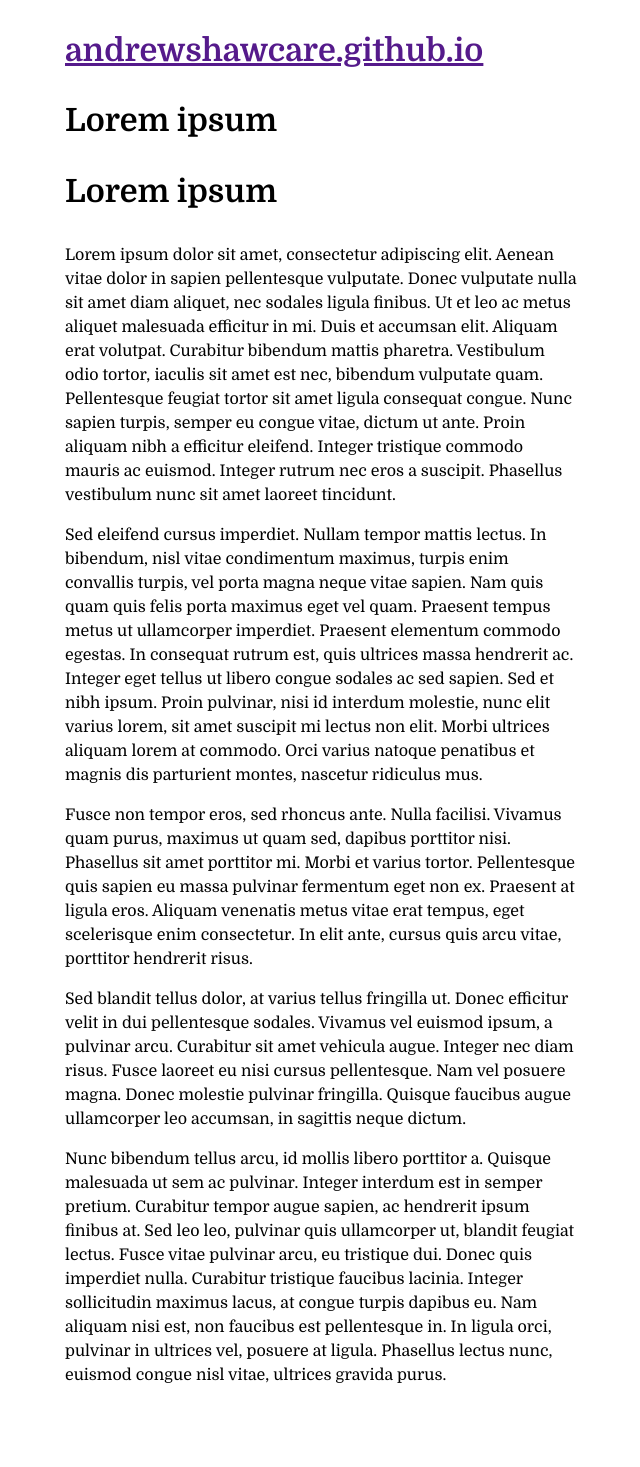
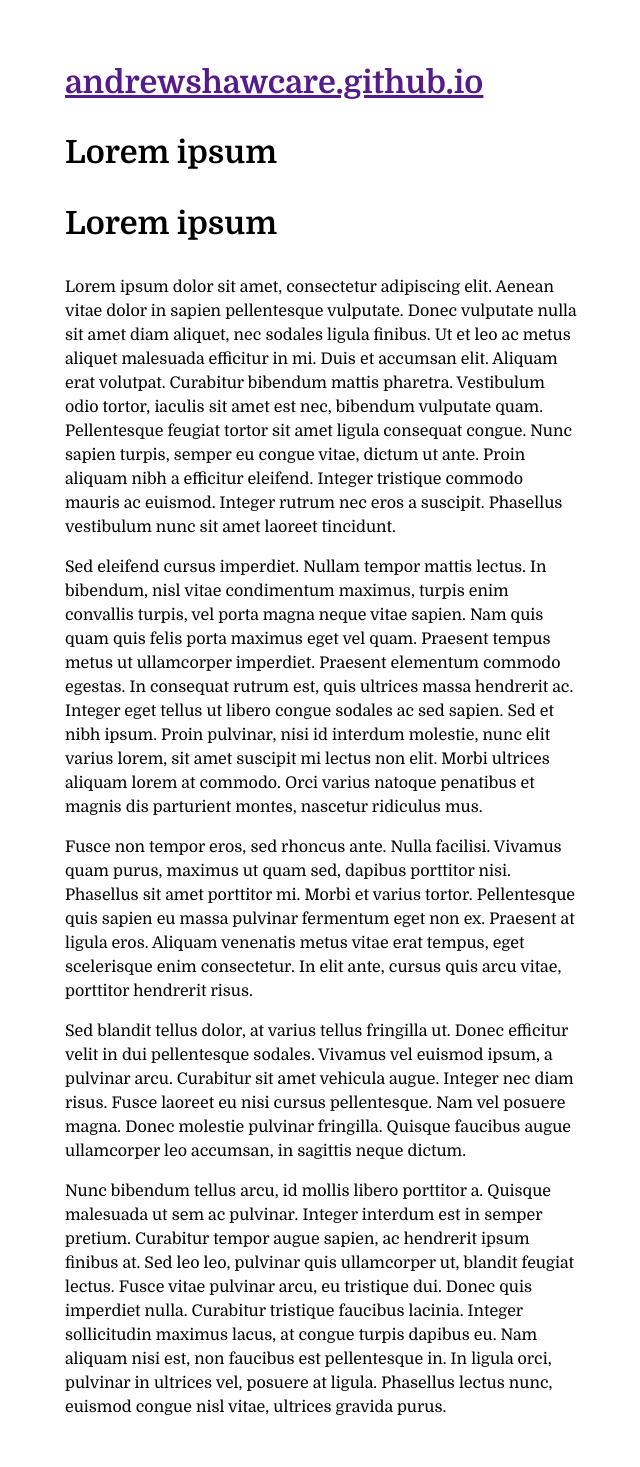
Before and after one commit to andrewshawcare/andrewshawcare.github.io, a Jekyll site: the page built from README.md, in a window 1280 px wide. Shown: the whole page, without its empty margins (319-959 px from the left). Built offline with Jekyll 4.4.1, drawn with Linux system fonts in a browser that asks for light colours; our own code applies the rules of GitHub Pages for plain Markdown files; the repository's description, which GitHub fills in, is left out; before the commit the page ends 1435 px from its top, so only the background shows below that.

Commit message:
Change margin to padding

```diff
--- a/css/stylesheet.css
+++ b/css/stylesheet.css
@@ -1,8 +1,8 @@
 @import url('https://fonts.googleapis.com/css?family=Domine:400,400i,700');
 
 body {
-  margin: 2rem auto;
-  padding: 0;
+  margin: 0 auto;
+  padding: 2rem;
   width: 32rem;
   font-family: 'Domine', sans-serif;
   line-height: 1.5rem;
```
